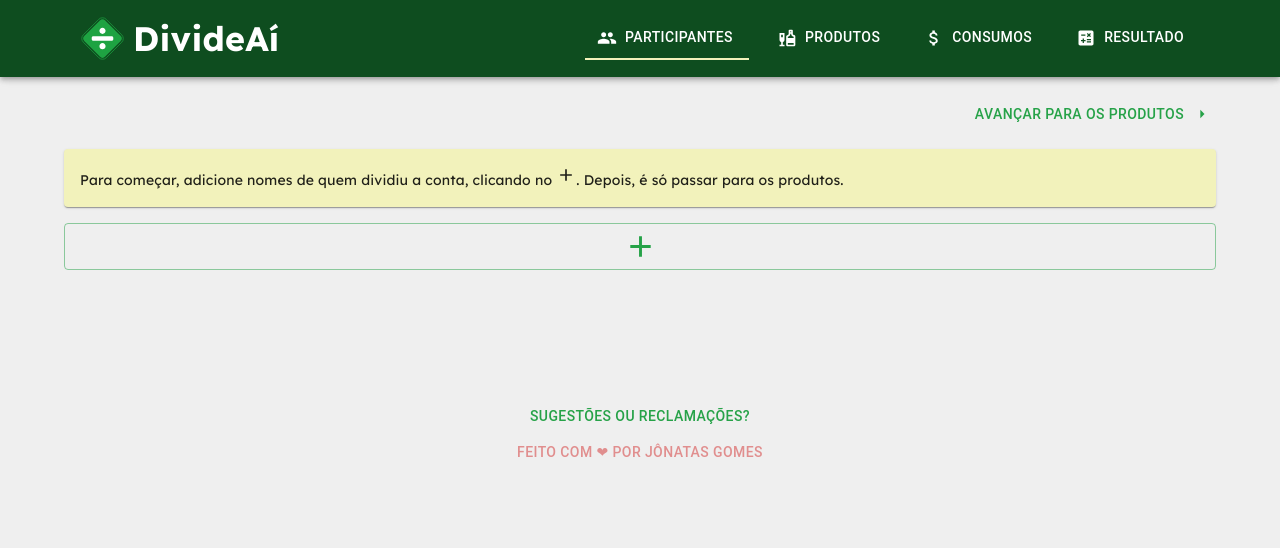
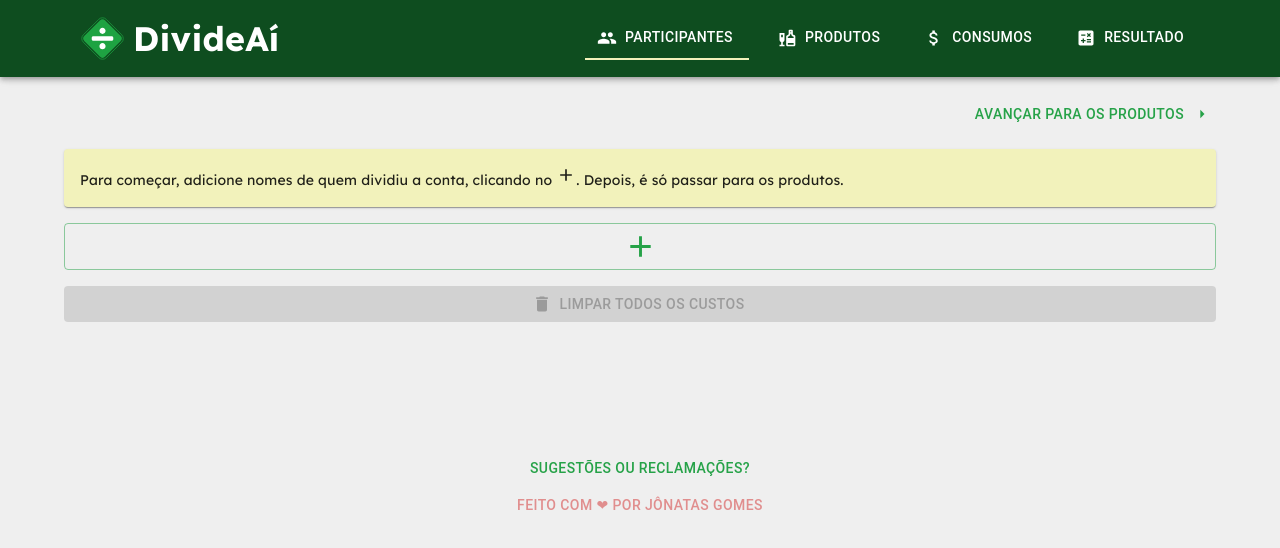
Before and after one commit to jonatas1n/divide-ai, a React (Vite) app: page / in a window 1280 px wide. Shown: the top 548 px of the page. Built offline with nearby package versions, Linux system fonts and the light colour scheme.

Commit message:
feat: add clear all guests button

```diff
--- a/src/pages/Guests/index.tsx
+++ b/src/pages/Guests/index.tsx
@@ -5,12 +5,19 @@ import Stack from "@mui/material/Stack";
 import Button from "@mui/material/Button";
 
 import Add from "@mui/icons-material/Add";
+import Delete from "@mui/icons-material/Delete";
 import { NavigationHeader } from "../../components/NavigationHeader";
 import { InfoCard } from "../../components/InfoCard";
 import { SmTitleText } from "../../components/SmTitleText";
 
 export const Guests = () => {
-  const { guests, addGuest } = useAppContext();
+  const { guests, addGuest, updateGuests } = useAppContext();
+
+  const clearAllGuests = () => {
+    updateGuests(() => ({}));
+  }
+
+  const isClearable = Object.values(guests).filter(guest => guest.name).length > 0;
 
   return (
     <>
@@ -34,6 +41,15 @@ export const Guests = () => {
         <Button variant="outlined" onClick={addGuest}>
           <Add fontSize="large" />
         </Button>
+        <Button
+              startIcon={<Delete />}
+              disabled={!isClearable}
+              variant="contained"
+              color="error"
+              onClick={clearAllGuests}
+            >
+              Limpar todos os custos
+            </Button>
       </Stack>
     </>
   );
```
